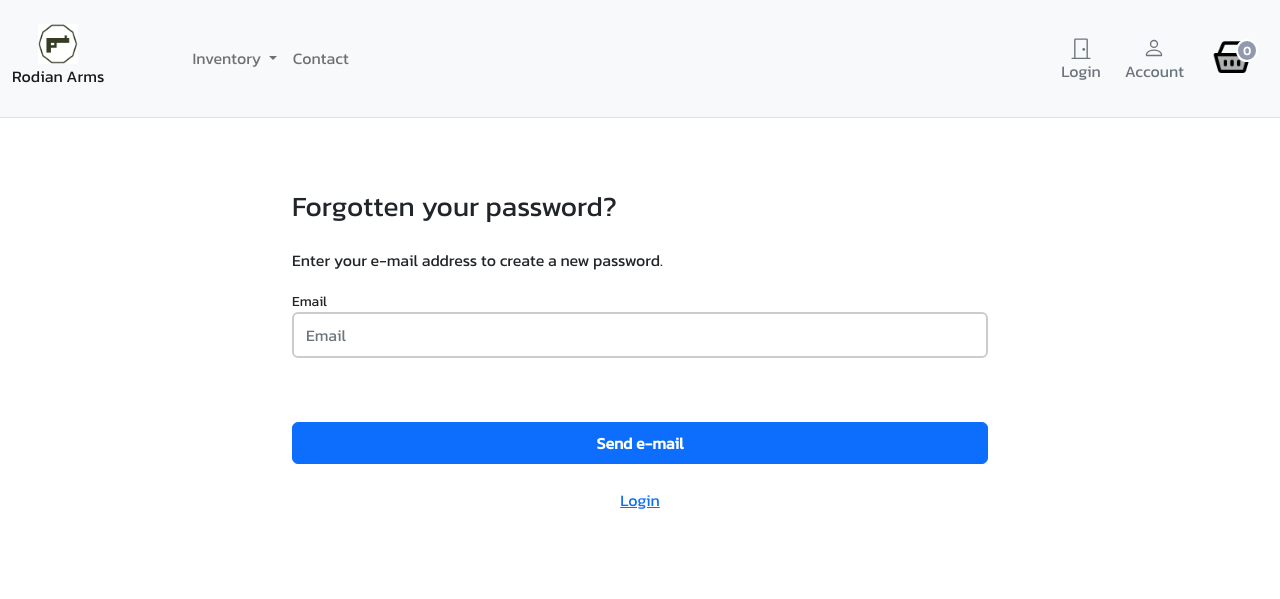
After one commit to LisaS7/Django-Shop, a Django app: page /account/password_reset/ in a window 1280 px wide. The commit adds this page. Shown: the top 599 px of the page. Run offline with Django 4.2, Linux system fonts and the light colour scheme; data that the repository does not hold is empty; parts of the project's set-up code (start-up, migrations or seed data) failed here and were passed over.

Commit message:
Password reset functionality.

```diff
--- a/account/forms.py
+++ b/account/forms.py
@@ -97,3 +97,26 @@ class UserEditForm(forms.ModelForm):
         username = self.cleaned_data.get('user_name')
         if UserBase.objects.filter(email=email).exclude(user_name__iexact=username).exists():
             raise forms.ValidationError('Email already in use')
+
+
+class PwdResetForm(PasswordResetForm):
+
+    email = forms.EmailField(max_length=254, widget=forms.TextInput(
+        attrs={'class': 'form-control mb-3', 'placeholder': 'Email', 'id': 'form-email'}))
+
+    def clean_email(self):
+        email = self.cleaned_data['email']
+        user = UserBase.objects.filter(email=email)
+        if not user:
+            raise forms.ValidationError(
+                'Sorry, we cannot find that account')
+        return email
+
+
+class PwdResetConfirmForm(SetPasswordForm):
+    new_password1 = forms.CharField(
+        label='New password', widget=forms.PasswordInput(
+            attrs={'class': 'form-control mb-3', 'placeholder': 'New Password', 'id': 'form-newpass'}))
+    new_password2 = forms.CharField(
+        label='Repeat password', widget=forms.PasswordInput(
+            attrs={'class': 'form-control mb-3', 'placeholder': 'New Password', 'id': 'form-new-pass2'}))
--- a/account/urls.py
+++ b/account/urls.py
@@ -3,16 +3,41 @@ from django.urls import path
 from django.views.generic import TemplateView
 
 from . import views
-from .forms import UserLoginForm
+from .forms import UserLoginForm, PwdResetForm, PwdResetConfirmForm
 
 app_name = 'account'
 
 urlpatterns = [
+
+    # Registration
     path('register/', views.account_register, name='register'),
     path('activate/<slug:uidb64>/<slug:token>/', views.account_activate, name='activate'),
+
+    # Log in/out
     path('login/', auth_views.LoginView.as_view(template_name='account/registration/login.html',
                                                 form_class=UserLoginForm), name='login'),
     path('logout/', auth_views.LogoutView.as_view(next_page='/account/login/'), name='logout'),
+
+    # Password
+    path('password_reset/',
+         auth_views.PasswordResetView.as_view(
+                template_name='account/user/password_reset_form.html',
+                success_url='password_reset_email_confirm',
+                email_template_name='account/user/password_reset_email.html',
+                form_class=PwdResetForm),
+         name='pwdreset'
+         ),
+    path('password_reset_confirm/<uidb64>/<token>',
+         auth_views.PasswordResetConfirmView.as_view(
+            template_name='account/user/password_reset_confirm.html',
+            success_url='/account/password_reset_complete/',
+            form_class=PwdResetConfirmForm),
+         name="password_reset_confirm"),
+    path('password_reset/password_reset_email_confirm/',
+         TemplateView.as_view(template_name="account/user/reset_status.html"), name='password_reset_done'),
+    path('password_reset_complete/',
+         TemplateView.as_view(template_name="account/user/reset_status.html"), name='password_reset_complete'),
+
 
     # Dashboard
     path('dashboard/', views.dashboard, name='dashboard'),
@@ -26,5 +51,4 @@ urlpatterns = [
 
 
 
-
 ]
--- a/account/views.py
+++ b/account/views.py
@@ -1,4 +1,4 @@
-from django.contrib.auth import login, logout
+from django.contrib.auth import login
 from django.contrib.auth.decorators import login_required
 from django.contrib.sites.shortcuts import get_current_site
 from django.http import HttpResponse
--- a/templates/account/registration/login.html
+++ b/templates/account/registration/login.html
@@ -42,6 +42,9 @@
                                 <p class="text-center pb-3">
                                     <a href="{% url "account:register" %}">Create an account</a>
                                 </p>
+                                <p class="text-center pb-3">
+                                    <a href="{% url "account:pwdreset" %}">Reset password</a>
+                                </p>
                             </form>
                         </div>
                     </div>
--- a/templates/account/user/edit_details.html
+++ b/templates/account/user/edit_details.html
@@ -2,12 +2,12 @@
 {% load static %}
 
 {% block title %}Edit Profile{% endblock %}
-{% block content %}
 
 {% block head %}
     <link rel="stylesheet" type="text/css" href="{% static 'css/form.css' %}" />
 {% endblock %}
 
+{% block content %}
 <div class="container-fluid">
     <div class="row no-gutter">
         <div class="col-md-12">
--- /dev/null
+++ b/templates/account/user/password_reset_form.html
@@ -0,0 +1,46 @@
+{% extends "../../store/base.html" %}
+{% load static %}
+
+{% block title %}Reset Password{% endblock %}
+
+{% block head %}
+    <link rel="stylesheet" type="text/css" href="{% static 'css/form.css' %}" />
+{% endblock %}
+
+{% block content %}
+
+{% if request.user.is_authenticated %}
+    <script>
+        window.location.href = '{% url "account:dashboard" %}';
+    </script>
+{% endif %}
+
+<div class="container-fluid">
+    <div class="row no-gutter">
+        <div class="col-md-12">
+            <div class="login d-flex align-items-center py-5">
+                <div class="container">
+                    <div class="row">
+                        <div class="col-12 col-md-12 mx-auto">
+                            <form class="account-form p-4 rounded col-lg-8 mx-auto" method="post" action="{% url 'account:pwdreset' %}">
+                                <p class="h3 mb-4 font-weight-bold">Forgotten your password?</p>
+                                    <p>Enter your e-mail address to create a new password.</p>
+                                    {% if form.errors %}
+                                        <div class="alert alert-primary" role="alert">
+                                            Error: Please try again!
+                                        </div>
+                                    {% endif %}
+                                    {% csrf_token %}
+                                    <label class="small font-weight-bold">{{ form.email.label}}</label>
+                                    {{ form.email }}
+                                    <button class="btn btn-primary btn-block py-2 mb-4 mt-5 fw-bold w-100" type="submit"value="Send e-mail">Send e-mail</button>
+                                    <p class="text-center"><a href="{% url "account:login" %}">Login</a></p>
+                            </form>
+                        </div>
+                    </div>
+                </div>
+            </div>
+        </div>
+    </div>
+</div>
+{% endblock %}
```
Also changed, not shown: templates/account/user/password_reset_confirm.html (added, +64 -0 lines), templates/account/user/password_reset_email.html (added, +14 -0 lines), templates/account/user/reset_status.html (added, +36 -0 lines).
